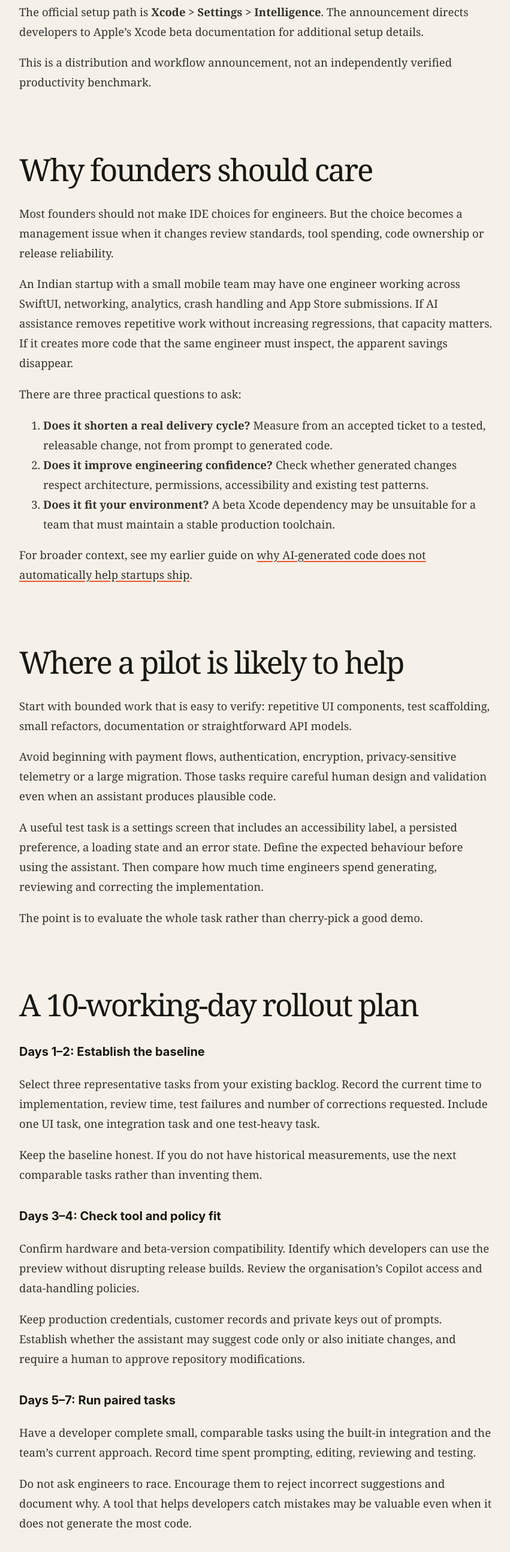
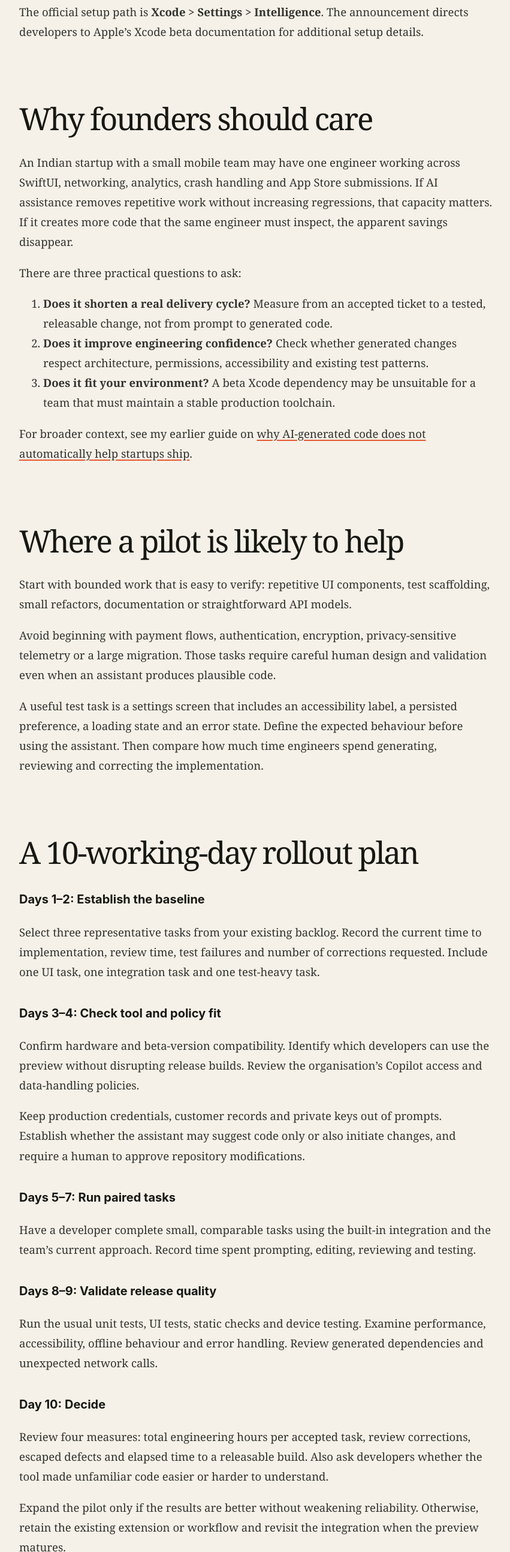
Before and after one commit to varunjain79/varunjain79.github.io, an Astro site: page /founders-guide/github-copilot-xcode-indian-startups-ios-workflow in a window 1280 px wide. Shown: the part 2103-4690 px from the top of the page at 60% size, without its empty margins (213-1064 px from the left). Built offline with nearby package versions, Linux system fonts and the light colour scheme; Astro itself is replaced by a stand-in of ours.

Commit message:
Tighten founder article to medium length

```diff
--- a/src/content/founders-guide/github-copilot-xcode-indian-startups-ios-workflow.md
+++ b/src/content/founders-guide/github-copilot-xcode-indian-startups-ios-workflow.md
@@ -22,11 +22,7 @@ GitHub's existing Copilot for Xcode extension remains a separate option. This is
 
 The official setup path is **Xcode > Settings > Intelligence**. The announcement directs developers to Apple's Xcode beta documentation for additional setup details.
 
-This is a distribution and workflow announcement, not an independently verified productivity benchmark.
-
 ## Why founders should care
-
-Most founders should not make IDE choices for engineers. But the choice becomes a management issue when it changes review standards, tool spending, code ownership or release reliability.
 
 An Indian startup with a small mobile team may have one engineer working across SwiftUI, networking, analytics, crash handling and App Store submissions. If AI assistance removes repetitive work without increasing regressions, that capacity matters. If it creates more code that the same engineer must inspect, the apparent savings disappear.
 
@@ -46,15 +42,11 @@ Avoid beginning with payment flows, authentication, encryption, privacy-sensitiv
 
 A useful test task is a settings screen that includes an accessibility label, a persisted preference, a loading state and an error state. Define the expected behaviour before using the assistant. Then compare how much time engineers spend generating, reviewing and correcting the implementation.
 
-The point is to evaluate the whole task rather than cherry-pick a good demo.
-
 ## A 10-working-day rollout plan
 
 ### Days 1–2: Establish the baseline
 
 Select three representative tasks from your existing backlog. Record the current time to implementation, review time, test failures and number of corrections requested. Include one UI task, one integration task and one test-heavy task.
-
-Keep the baseline honest. If you do not have historical measurements, use the next comparable tasks rather than inventing them.
 
 ### Days 3–4: Check tool and policy fit
 
@@ -66,13 +58,9 @@ Keep production credentials, customer records and private keys out of prompts. E
 
 Have a developer complete small, comparable tasks using the built-in integration and the team's current approach. Record time spent prompting, editing, reviewing and testing.
 
-Do not ask engineers to race. Encourage them to reject incorrect suggestions and document why. A tool that helps developers catch mistakes may be valuable even when it does not generate the most code.
-
 ### Days 8–9: Validate release quality
 
 Run the usual unit tests, UI tests, static checks and device testing. Examine performance, accessibility, offline behaviour and error handling. Review generated dependencies and unexpected network calls.
-
-The same quality bar should apply regardless of who or what wrote the first draft.
 
 ### Day 10: Decide
 
@@ -92,8 +80,6 @@ For a broader hiring perspective, read [how Indian startups should assess engine
 
 ## The founder decision
 
-The opportunity is not to replace your iOS team with prompts. It is to help a small team spend less time on routine implementation and more time understanding users, improving architecture and releasing safely.
-
 Treat GitHub's Xcode integration as an experiment with a measurable hypothesis: **we can deliver comparable iOS changes with less total effort and no loss of quality**.
 
 If the data supports that claim, scale it. If it does not, a new assistant button is not a strategy.
```
